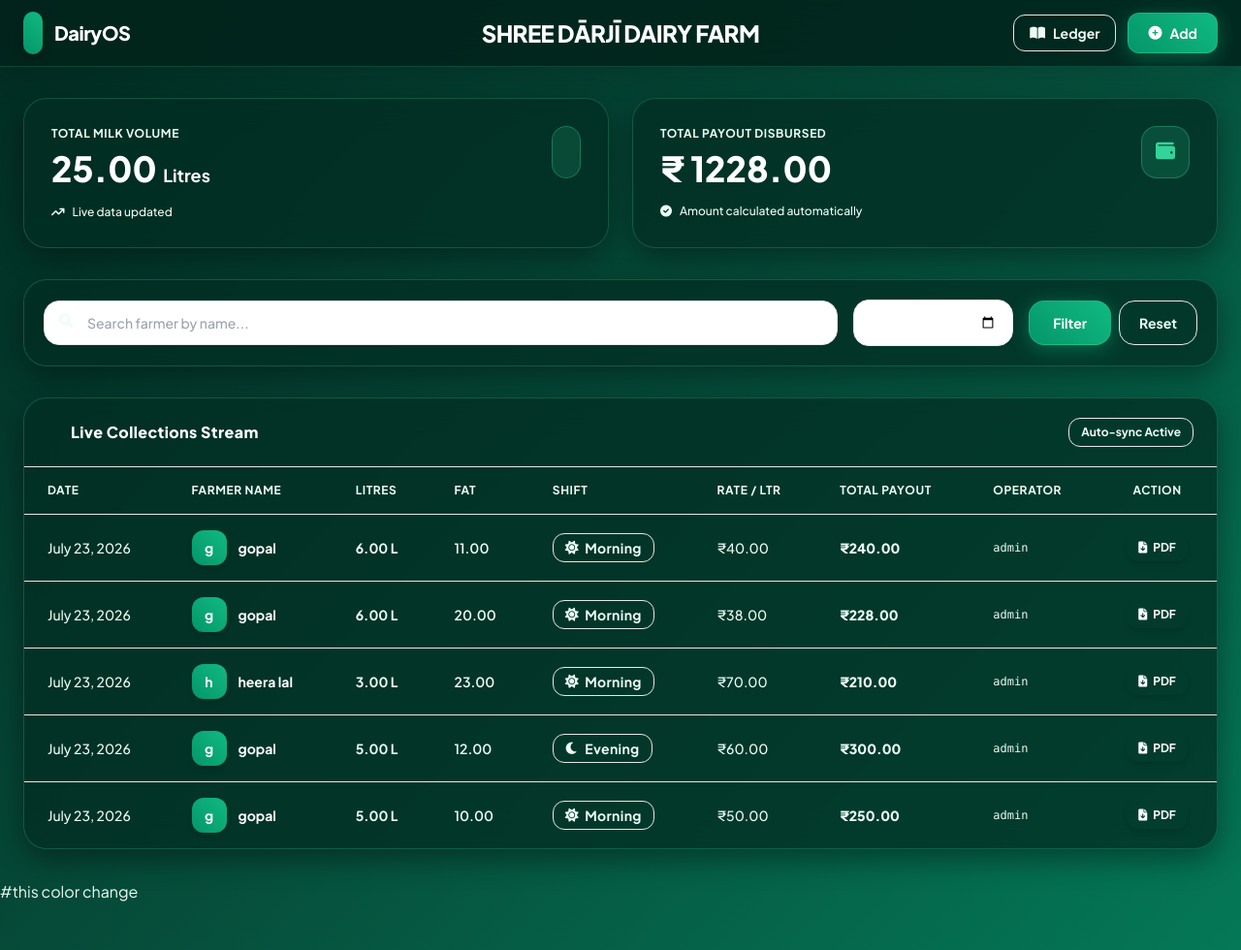
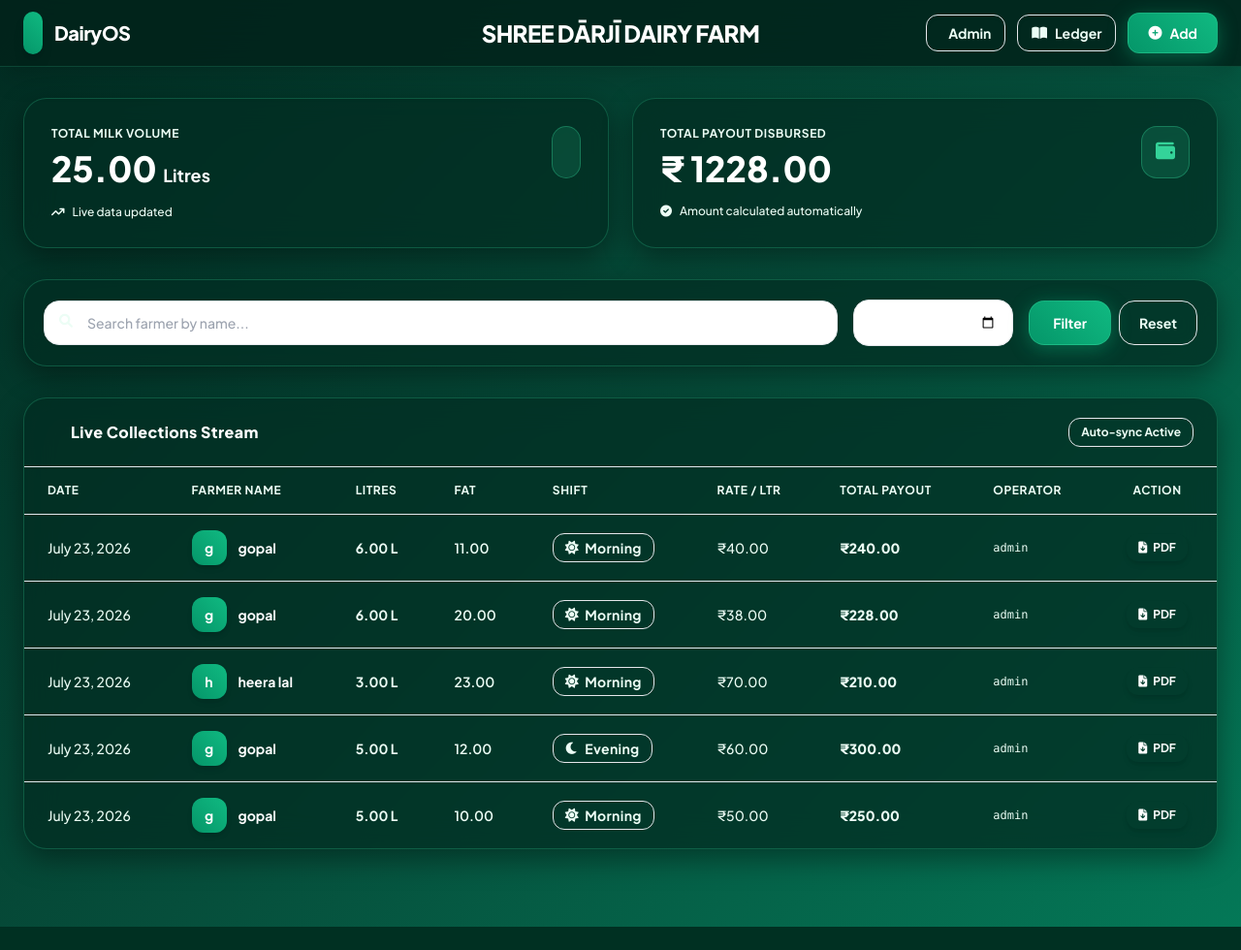
Before and after one commit to vishu601/dairy_project, a Django app: page / in a window 1280 px wide. Shown: the whole page at 97% size. After the commit the page ends 956 px from the top, so only its background shows below. Run offline with Django 5.2, Linux system fonts and the light colour scheme; a user stored in the database is signed in; data comes from the database, SQL or seed files in the repository.

Commit message:
update new button

```diff
--- a/dairy_app/templates/dairy_app/dashboard.html
+++ b/dairy_app/templates/dairy_app/dashboard.html
@@ -69,11 +69,15 @@
             </div>
 
             <!-- Actions -->
-            <div class="flex items-center gap-3">
-                <a href="{% url 'farmer_ledger' %}" class="bg-emerald-900/40 hover:bg-emerald-900/70 text-emerald-200 px-4 py-2 rounded-xl text-sm font-bold transition-all flex items-center gap-2 border border-emerald-500/30 shadow-inner">
+            <div class="flex items-center gap-2 sm:gap-3">
+                <!-- Django Admin Button -->
+                <a href="{% url 'admin:index' %}" class="bg-emerald-950/60 hover:bg-emerald-900/80 text-emerald-300 px-3.5 py-2 rounded-xl text-sm font-bold transition-all flex items-center gap-2 border border-emerald-500/40 shadow-inner">
+                    <i class="fa-solid fa-shield-halved text-emerald-400"></i> <span class="hidden sm:inline">Admin</span>
+                </a>
+                <a href="{% url 'farmer_ledger' %}" class="bg-emerald-900/40 hover:bg-emerald-900/70 text-emerald-200 px-3.5 py-2 rounded-xl text-sm font-bold transition-all flex items-center gap-2 border border-emerald-500/30 shadow-inner">
                     <i class="fa-solid fa-book-open text-emerald-400"></i> <span class="hidden sm:inline">Ledger</span>
                 </a>
-                <a href="{% url 'add_milk' %}" class="btn-green-glow px-5 py-2.5 rounded-xl text-sm font-bold transition-all flex items-center gap-2">
+                <a href="{% url 'add_milk' %}" class="btn-green-glow px-4 sm:px-5 py-2.5 rounded-xl text-sm font-bold transition-all flex items-center gap-2">
                     <i class="fa-solid fa-plus-circle"></i> Add <span class="hidden xs:inline">Entry</span>
                 </a>
             </div>
@@ -251,4 +255,4 @@
 
     </div>
 </body>
-</html>#this color change
+</html>
```
